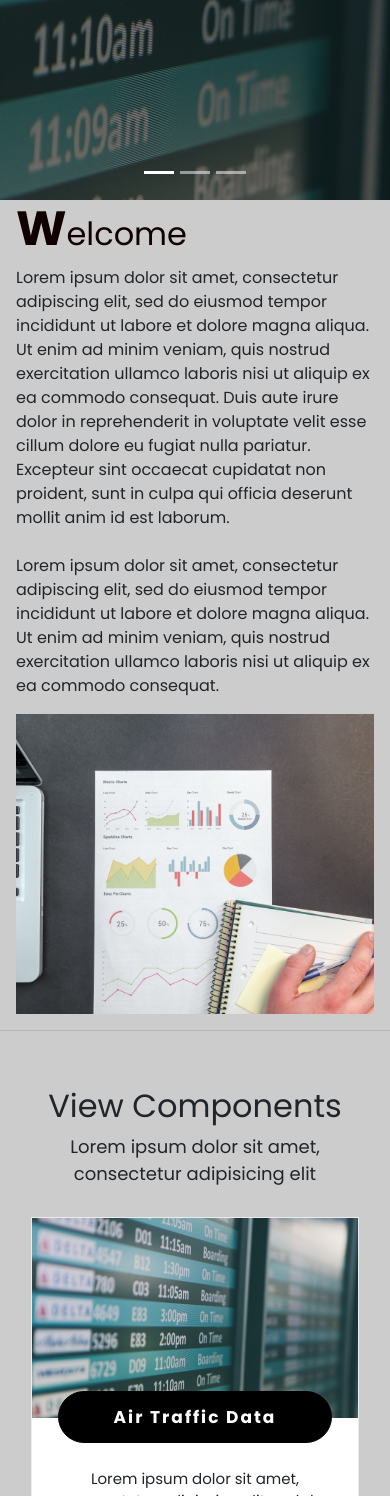
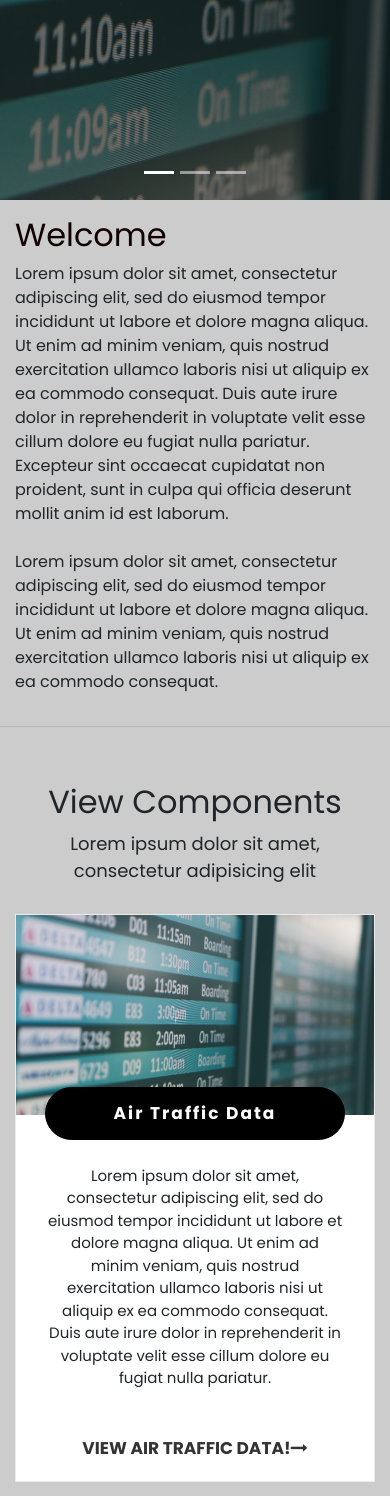
Before and after one commit to binaryoverload/TSEGroup8Website, a Flask app: page / in a window 390 px wide. Shown: the part 644-2140 px from the top of the page. Run offline with Flask 2, Linux system fonts and the light colour scheme; some libraries are stand-ins or nearby versions.

Commit message:
Move over to bootstrap for responsiveness

```diff
--- a/static/index.css
+++ b/static/index.css
@@ -456,42 +438,11 @@ footer .container .sec.team p{
     margin-bottom: 1em;
 }
 
-@media (max-width: 991px){
-    .welcomeRow {
-        flex-direction: column;
-    }
-
-   .welcomeRow .col50 {
-    position: relative;
-    width: 100%;
-    }
-
-    .row .col50 .imgBx{
-       height: 300px;
-       margin-top: 20px;
-    }
-
-    footer{
-        padding: 40px;
-    }
-    footer .container{
-        flex-direction: column;
-    }
-    footer .container .sec{
-        margin-right: 0;
-        margin-bottom: 40px;
-    }
-    footer .container .sec.about,
-    .quickLinks{
-        width: 100%;
-    }
-    .copyrightText{
-    padding: 8px 40px;
+@media (max-width: 991px) {
+    .copyrightText {
+        padding: 8px 40px;
     }
 }
-
-
-
 
 @media (max-width: 500px) {
     #map-background-container {
--- a/templates/index.html
+++ b/templates/index.html
@@ -78,26 +78,23 @@
         </div>
     </div>
 
-    <section class="infoSection welcome" id="S1">
-        <div class="welcomeRow">
-            <div class="col50">
-                <h2 class="titleText"><span>W</span>elcome</h2>
+    <section class="welcome container my-3" id="S1">
+        <div class="row">
+            <div class="col-md-6">
+                <h2 class="titleText">Welcome</h2>
                 <p>Lorem ipsum dolor sit amet, consectetur adipiscing elit, sed do eiusmod tempor incididunt ut labore et dolore magna aliqua. Ut enim ad minim veniam, quis nostrud exercitation ullamco laboris nisi ut aliquip ex ea commodo consequat. Duis
                     aute irure dolor in reprehenderit in voluptate velit esse cillum dolore eu fugiat nulla pariatur. Excepteur sint occaecat cupidatat non proident, sunt in culpa qui officia deserunt mollit anim id est laborum.<br><br>Lorem ipsum dolor
                     sit amet, consectetur adipiscing elit, sed do eiusmod tempor incididunt ut labore et dolore magna aliqua. Ut enim ad minim veniam, quis nostrud exercitation ullamco laboris nisi ut aliquip ex ea commodo consequat.</p>
             </div>
-            <div class="col50">
-                <div class="imgBx">
-                    <img src="static/images/pexels-lukas-669610.jpg">
-                </div>
+            <div class="col-md-6 d-none d-md-block justify-items-center">
+                <img style="width: 100%" src="static/images/pexels-lukas-669610.jpg">
             </div>
         </div>
     </section>
 
     <hr>
 
-    <section class="infoSection components" id="components">
-        <div class="container-fluid">
+    <section class="components container" id="components">
         <div class="row">
             <div class="col-md-12">
                 <div class="section-header">
@@ -108,7 +105,7 @@
         </div>
 
         <div class="row">
-                <div class="col-md-4">
+            <div class="col-lg-4 mb-3 mb-lg-0">
                 <div class="single-service">
                     <div class="service-bg service-bg-1">
                         <h2>Air Traffic Data</h2>
@@ -122,7 +119,7 @@
                 </div>
             </div>
 
-                <div class="col-md-4">
+            <div class="col-lg-4 mb-3 mb-lg-0">
                 <div class="single-service">
                     <div class="service-bg service-bg-2">
                         <h2>UK Covid Data</h2>
@@ -138,7 +135,7 @@
                 </div>
             </div>
 
-                <div class="col-md-4">
+            <div class="col-lg-4">
                 <div class="single-service">
                     <div class="service-bg service-bg-3">
                         <h2>Raw Data</h2>
@@ -152,17 +149,16 @@
                 </div>
             </div>
         </div>
-        </div>
     </section>
 
     <hr>
 
-    <section id="S2" class="infoSection section1">Air Traffic Section</section>
+    <section id="S2" class="container section1">Air Traffic Section</section>
 
     <hr>
 
     <!-- UK Covid Map -->
-    <section class="infoSection ukmap" id="ukmap">
+    <section class="container ukmap" id="ukmap">
 
         <div class="container-fluid">
             <div class="row">
@@ -206,12 +202,11 @@
 
     <hr>
 
-    <section id="S4" class="infoSection section3">Raw Data Section</section>
+    <section id="S4" class="container section3">Raw Data Section</section>
 
     <hr>
 
-    <section id="S5" class="infoSection">
-        <div class="container-fluid">
+    <section id="S5" class="container">
         <div class="row">
             <div class="col-md-12">
                 <div class="section-header">
@@ -220,19 +215,17 @@
                 </div>
             </div>
         </div>
-        </div>
-
-
     </section>
 
-    <footer>
+    <footer class="py-5 px-2 px-md-0">
         <div class="container">
-            <div class="sec about">
+            <div class="row">
+                <div class="sec col-md-4" id="footer-about-us">
                     <h2>About Us</h2>
                     <p>Lorem ipsum dolor sit amet, consectetur adipiscing elit, sed do eiusmod tempor incididunt ut labore et dolore magna aliqua. Ut enim ad minim veniam, quis nostrud exercitation ullamco laboris nisi ut aliquip ex ea commodo consequat.</p>
                 </div>
 
-            <div class="sec quickLinks">
+                <div class="sec col-md-4" id="footer-quick-links">
                     <h2>Quick Links</h2>
                     <ul>
                         <li><a href="#">Home</a></li>
@@ -241,7 +234,7 @@
                         <li><a href="#">RAW Data</a></li>
                     </ul>
                 </div>
-            <div class="sec team">
+                <div class="sec col-md-4" id="footer-team-members">
                     <h2>Team Members</h2>
                     <p>William S Oldham (19693813)</p>
                     <p>Connor Bull (19702845)</p>
@@ -250,6 +243,8 @@
                     <p>Shane Lawson (18680054)</p>
                     <p>Kacper Gajos (19705067)</p>
                 </div>
+            </div>
+
         </div>
     </footer>
     <div class="copyrightText">
```
Also changed, not shown: other parts of static/index.css (+14 -32 lines). Lines whose indentation alone changed are shown as unchanged.
